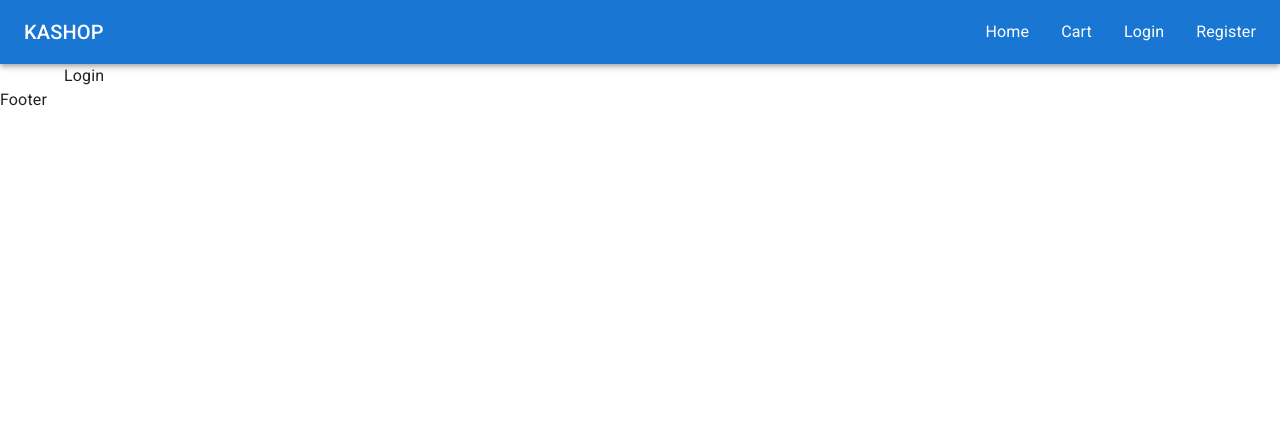
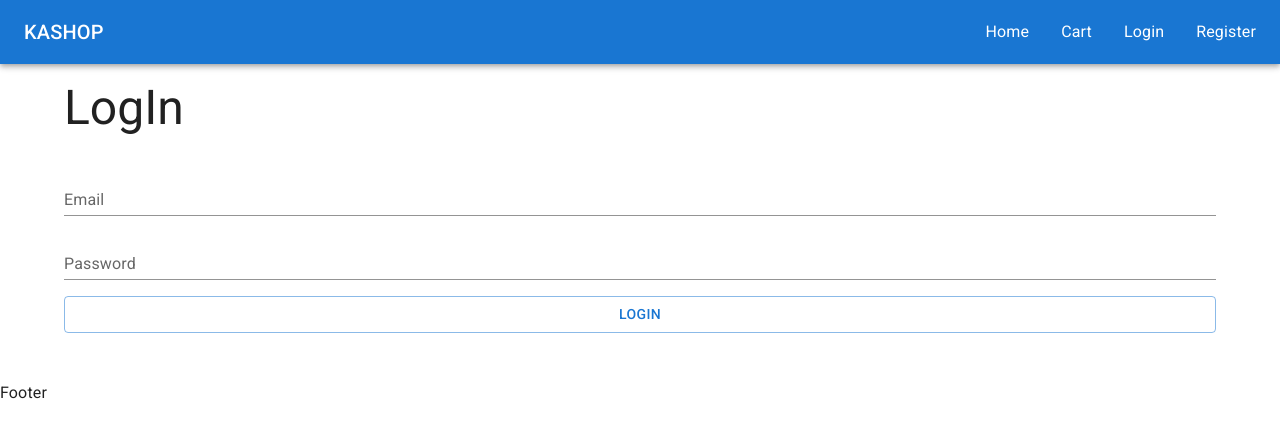
Before and after one commit to Raghad-jbaihi/kashop, a React (Vite) app: page /Login in a window 1280 px wide. Shown: the top 438 px of the page. Built offline with nearby package versions, Linux system fonts and the light colour scheme.

Commit message:
LOgIn Added!

```diff
--- a/src/api/axiosinstance.js
+++ b/src/api/axiosinstance.js
@@ -2,8 +2,12 @@ import axios from "axios";
 
 
 const axiosInstanse =axios.create({
-    baseURL:'https://knowledgeshop.runasp.net/api'
-});
+    baseURL:'https://knowledgeshop.runasp.net/api',
+        headers:{
+            "Accept-Language":"en"
+        }
+    }
+);
 
 
 export default axiosInstanse;
--- a/src/components/categories/Categories.jsx
+++ b/src/components/categories/Categories.jsx
@@ -11,16 +11,11 @@ export default function Categories() {
     if(isError) return <Box color={'red'}>{error.message}</Box>
 
      console.log(data);
+console.log(data?.response);
 
 return (
 
 
-    <Box>
-      {data.response.map((category) => (
-        <Box key={category.id}>
-          {category.name ?? `Category ${category.id}`}
-        </Box>
-      ))}
-    </Box>
+    <Box>{data.response.data.map(category=><Box>{category.name}</Box>)}</Box>
   );
 }
--- a/src/hooks/useCategories.jsx
+++ b/src/hooks/useCategories.jsx
@@ -10,7 +10,7 @@ export default function useCategories() {
     }
 
     const query =useQuery({
-         queryKey:['categories'],
+         queryKey:['categories','en'],
          queryFn:getCategoris,
          staleTime:1000*60*5
     });
--- a/src/pages/auth/logIn/Login.jsx
+++ b/src/pages/auth/logIn/Login.jsx
@@ -1,8 +1,73 @@
-import React from 'react'
+import { Box, Button, CircularProgress, Typography, TextField } from '@mui/material'
+import { yupResolver } from "@hookform/resolvers/yup"
+import * as yup from "yup"
+import axios from 'axios';
+import React, { useState } from 'react'
+import { useForm } from 'react-hook-form';
+import { loginSchema} from '../../../validation/LogInSchema'
+
 export default function Login(){
+
+    const [serverErrors, setServerErrors] = useState([]);
+
+    const { register, handleSubmit, formState: { errors, isSubmitting } } = useForm({
+        resolver: yupResolver(loginSchema),
+        mode: 'onBlur'
+    });
+
+    const loginForm = async (values) => {
+        try {
+            const response = await axios.post(
+                `https://knowledgeshop.runasp.net/api/auth/Account/Login`,
+                values
+            );
+            console.log("response:", response)
+        } catch (error) {
+            setServerErrors(error.response?.data?.errors || ["Server error"]);
+        }
+    }
+
     return (
-        <div>
-         Login
-        </div>
+        <Box component={'section'} className='login-form' py={2}>
+            <Typography component={'h3'} variant='h3'>LogIn</Typography>
+
+            {serverErrors?.length > 0 && (
+                <Box mt={2} color={'red'}>
+                    {serverErrors.map((err, index) => <Typography key={index}>{err}</Typography>)}
+                </Box>
+            )}
+
+            <Box
+                component={'form'}
+                onSubmit={handleSubmit(loginForm)}
+                py={4}
+                display={'flex'}
+                flexDirection={'column'}
+                gap={2}
+            >
+                <TextField
+                    {...register('email')}
+                    label="Email"
+                    variant="standard"
+                    fullWidth
+                    error={!!errors.email}
+                    helperText={errors.email?.message}
+                />
+
+                <TextField
+                    {...register('password')}
+                    label="Password"
+                    type="password"
+                    variant="standard"
+                    fullWidth
+                    error={!!errors.password}
+                    helperText={errors.password?.message}
+                />
+
+                <Button variant="outlined" type='submit' disabled={isSubmitting}>
+                    {isSubmitting ? <CircularProgress size={24} /> : 'LogIn'}
+                </Button>
+            </Box>
+        </Box>
     )
 }
--- /dev/null
+++ b/src/validation/LogInSchema.js
@@ -0,0 +1,15 @@
+  import * as yup from "yup"
+export const loginSchema = yup.object({
+    email: yup
+        .string()
+        .email("Invalid email format")
+        .required("Email is required"),
+
+    password: yup
+        .string()
+        .matches(
+            /^(?=.*[A-Za-z])(?=.*\d)(?=.*[@$!%*#?&])[A-Za-z\d@$!%*#?&]{8,}$/,
+            "Password must be minimum 8 chars, at least one letter, one number, and one special char"
+        )
+        .required("Password is required"),
+});
```
